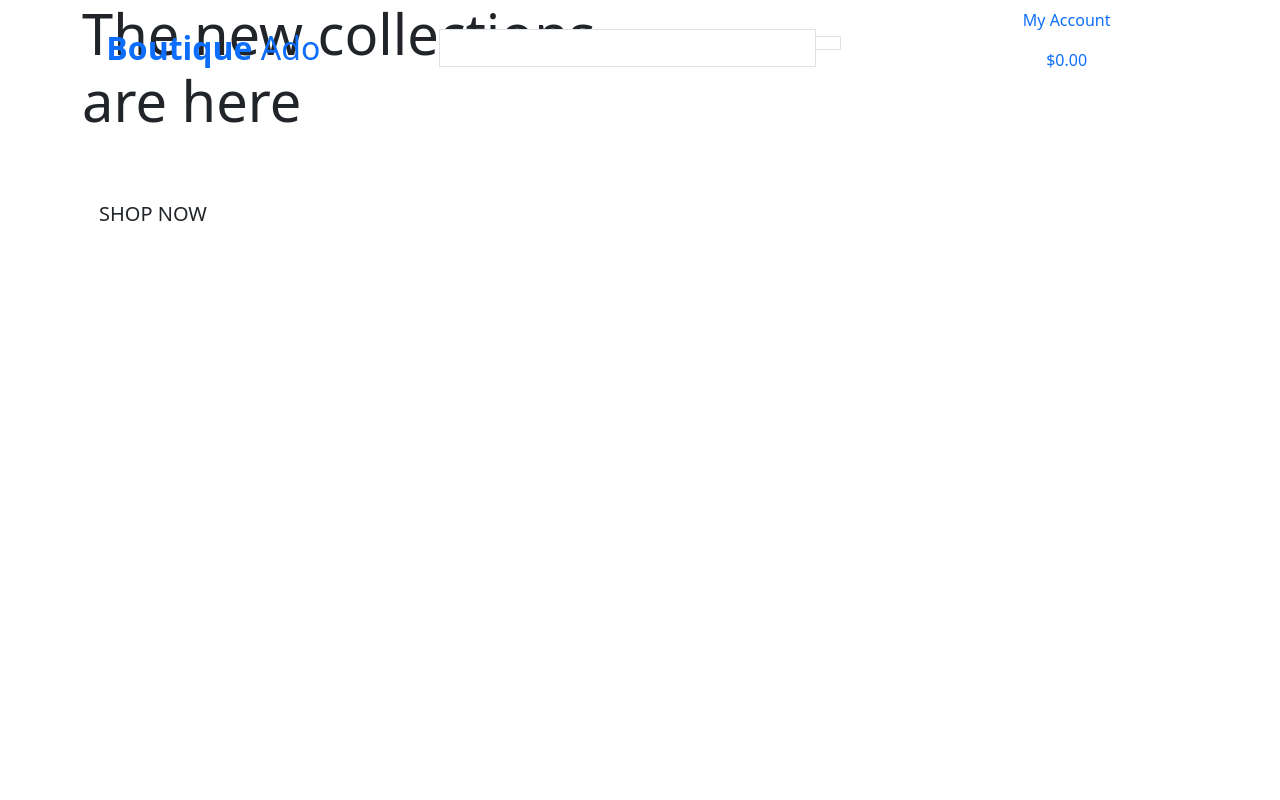
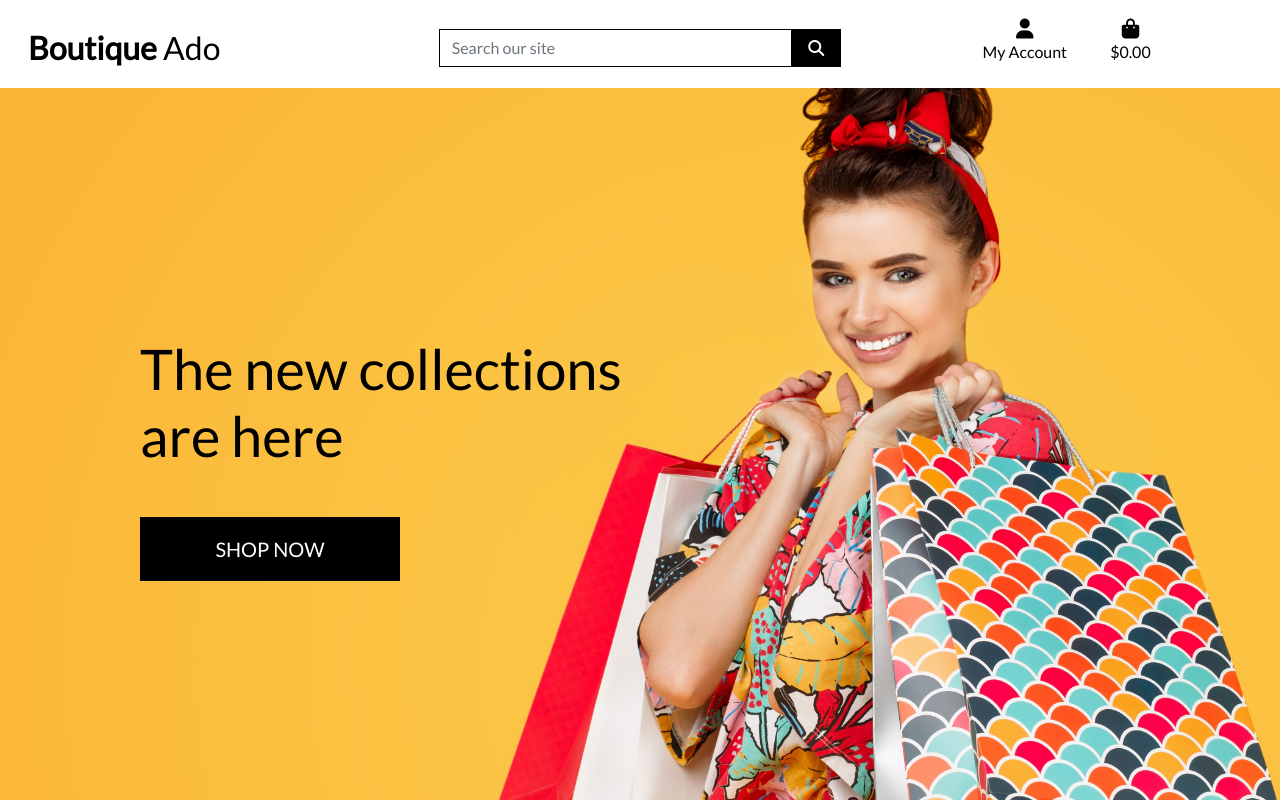
Before and after one commit to SiobhanBaines/boutique_ado_v1, a Django app: page / in a window 1280 px wide. Run offline with Django 3.2, Linux system fonts and the light colour scheme; some libraries are stand-ins or nearby versions.

Commit message:
completed homepage, header and css

```diff
--- a/boutique_ado/settings.py
+++ b/boutique_ado/settings.py
@@ -143,3 +143,7 @@ USE_TZ = True
 # https://docs.djangoproject.com/en/3.0/howto/static-files/
 
 STATIC_URL = '/static/'
+STATICFILES_DIRS = (os.path.join(BASE_DIR, 'static'),)
+
+MEDIA_URL = '/media/'
+MEDIA_ROOT = os.path.join(BASE_DIR, 'media')
--- a/boutique_ado/urls.py
+++ b/boutique_ado/urls.py
@@ -15,9 +15,11 @@ Including another URLconf
 """
 from django.contrib import admin
 from django.urls import path, include
+from django.conf import settings
+from django.conf.urls.static import static
 
 urlpatterns = [
     path('admin/', admin.site.urls),
     path('accounts/', include('allauth.urls')),
     path('', include('home.urls')),
-]
+] + static(settings.MEDIA_URL, document_root=settings.MEDIA_ROOT)
--- /dev/null
+++ b/static/css/base.css
@@ -0,0 +1,81 @@
+html {
+    height: 100%;
+}
+
+body {
+    background: url('/media/homepage_background_cropped.jpg') no-repeat center center fixed;
+    background-size: cover;
+    height: calc(100vh - 164px);
+    color: #555;
+    font-family: 'Lato';
+}
+
+/* from Bulna */
+.icon {
+    align-items: center;
+    display: inline-flex;
+    justify-content: center;
+    height: 1.5rem;
+    width: 1.5rem;
+}
+
+.log-font {
+    text-transform: uppercase;
+}
+
+.main-logo-link {
+    width: fit-content;
+}
+
+.shop-now-button {
+    background: black;
+    color: white;
+    min-width: 260px;
+}
+
+.btn-black {
+    background: black;
+    color: white;
+}
+
+.shop-now-button:hover,
+.shop-now-button:active,
+.shop-now-button:focus,
+.btn-black:hover,
+.btn-black:active,
+.btn-black:focus {
+    background: #222;
+    color: white;
+}
+
+.text-black {
+    color: #000 !important;
+}
+
+.border-black {
+    border: 1px solid black !important;
+}
+
+/* ------------------------------------------Media Queries */
+
+/* Slightly larger container on xl screens */
+@media (min-width: 1200px) {
+    .container {
+      max-width: 80%;
+    }
+  }
+
+  /* fixed top navbar only on medium and up */
+  @media (min-width: 992px) {
+      .fixed-top-desktop-only {
+          position: fixed;
+          top: 0;
+          right: 0;
+          left: 0;
+          z-index: 1030;
+      }
+
+      .header-container {
+          padding-top: 164px;
+      }
+  }
--- a/templates/base.html
+++ b/templates/base.html
@@ -15,12 +15,15 @@
 
     {% block corecss %}
     <link href="https://cdn.jsdelivr.net/npm/bootstrap@5.0.0/dist/css/bootstrap.min.css" rel="stylesheet" integrity="sha384-wEmeIV1mKuiNpC+IOBjI7aAzPcEZeedi5yW5f2yOq55WWLwNGmvvx4Um1vskeMj0" crossorigin="anonymous">
+    <link href="https://fonts.googleapis.com/css2?family=Lato&display=swap" rel="stylesheet">
+    <link rel="stylesheet" href="{% static 'css/base.css' %}">
     {%  endblock %}
 
     {% block extracss %}
     {% endblock %}
 
     {% block corejs %}
+    <script src="https://kit.fontawesome.com/6f54b463af.js" crossorigin="anonymous"></script>
     <script src="https://cdn.jsdelivr.net/npm/bootstrap@5.0.0/dist/js/bootstrap.bundle.min.js" integrity="sha384-p34f1UUtsS3wqzfto5wAAmdvj+osOnFyQFpp4Ua3gs/ZVWx6oOypYoCJhGGScy+8" crossorigin="anonymous"></script>
     {% endblock %}
 
@@ -31,7 +34,7 @@
   </head>
   <body>
     <header class="container-fluid fixed-top">
-      <div class="row">
+      <div id="topnav" class="row bg-white pt-lg-2 d-none d-lg-flex">
         <div class="col-12 col-lg-4 my-auto py-1 py-lg-0 text-center text-lg-left">
           <a href="{% url 'home' %}" class="nav-link main-logo-link">
             <h2 class="logo-font text-black my-0"><strong>Boutique</strong> Ado</h2>
@@ -40,7 +43,7 @@
         <div class="col-12 col-lg-4 my-auto py-1 py-lg-0 ">
           <form method="GET" action="">
             <div class="input-group w-100">
-              <input type="text" name="q" placesholder="Search our site" class="form-control border border-black rounded-0">
+              <input type="text" name="q" placeholder="Search our site" class="form-control border border-black rounded-0">
               <div class="input-group-append">
                 <button class="form-control btn btn-black border border-black rounded-0" type="submit">
                   <span class="icon"><i class="fas fa-search"></i>
@@ -52,7 +55,7 @@
         </div>
         <div class="col-12 col-lg-4 my-auto py-1 py-lg-0">
           <ul class="list-inline list-unstyled text-center text-lg-right my0">
-            <li class="clist-inline-item dropdown">
+            <li class="list-inline-item dropdown">
               <a href="#" class="text-black nav-link" id="user-options" data-toggle="dropdown" aria-haspopup="true" aria-expanded="false">
                 <div class="text-center">
                   <div><i class="fas fa-user fa-lg"></i></div>
@@ -72,7 +75,7 @@
                 {% endif %}
               </div>
             </li>
-            <li class="clist-inline-item">
+            <li class="list-inline-item">
               <a class="{% if grand_total %}text-info font-weight-bold{% else %}text-black{% endif %} nav-link" href="">
                 <div class="text-center">
                   <div><i class="fas fa-shopping-bag fa-lg"></i></div>
```
Also changed, not shown: media/homepage_background_cropped.jpg (added).
